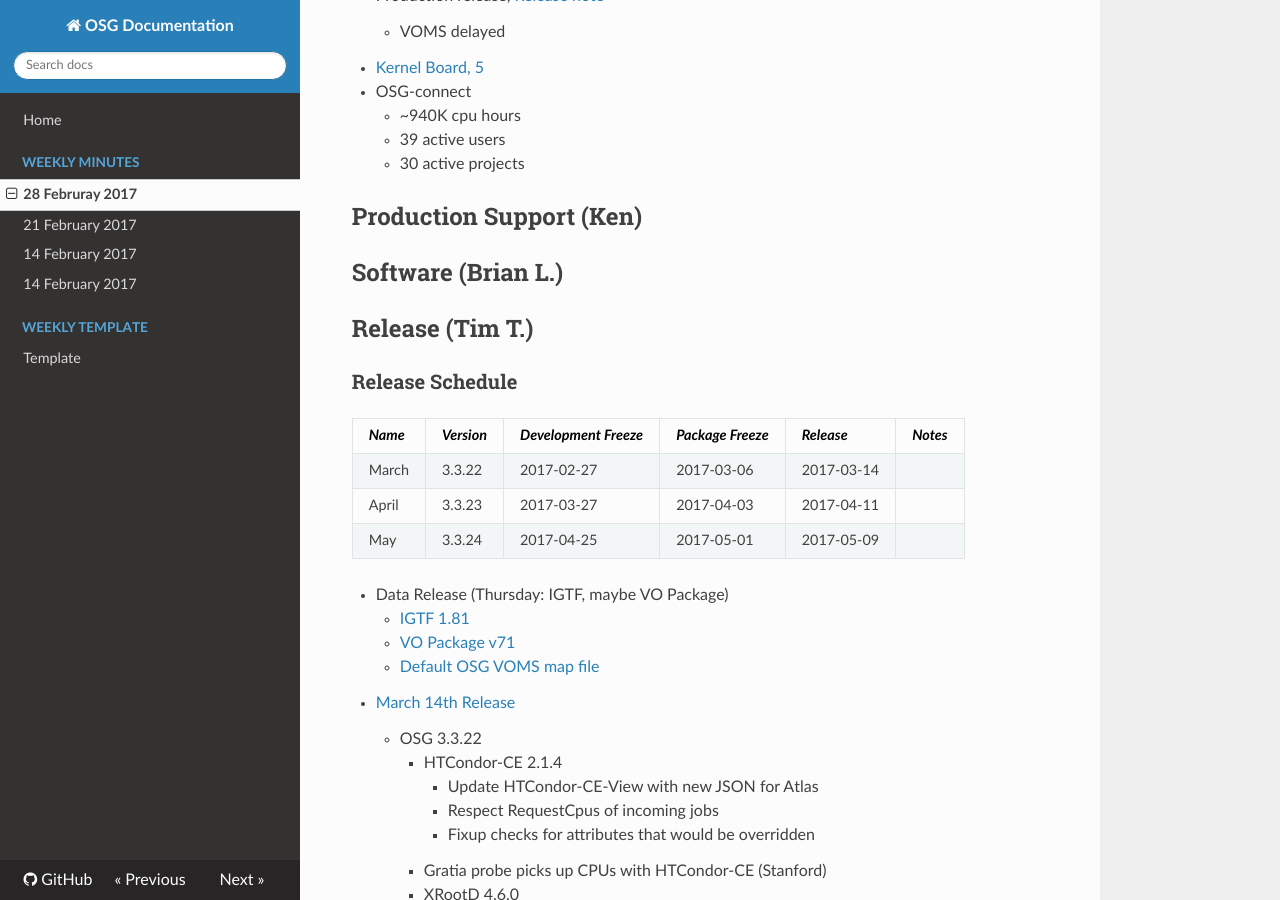
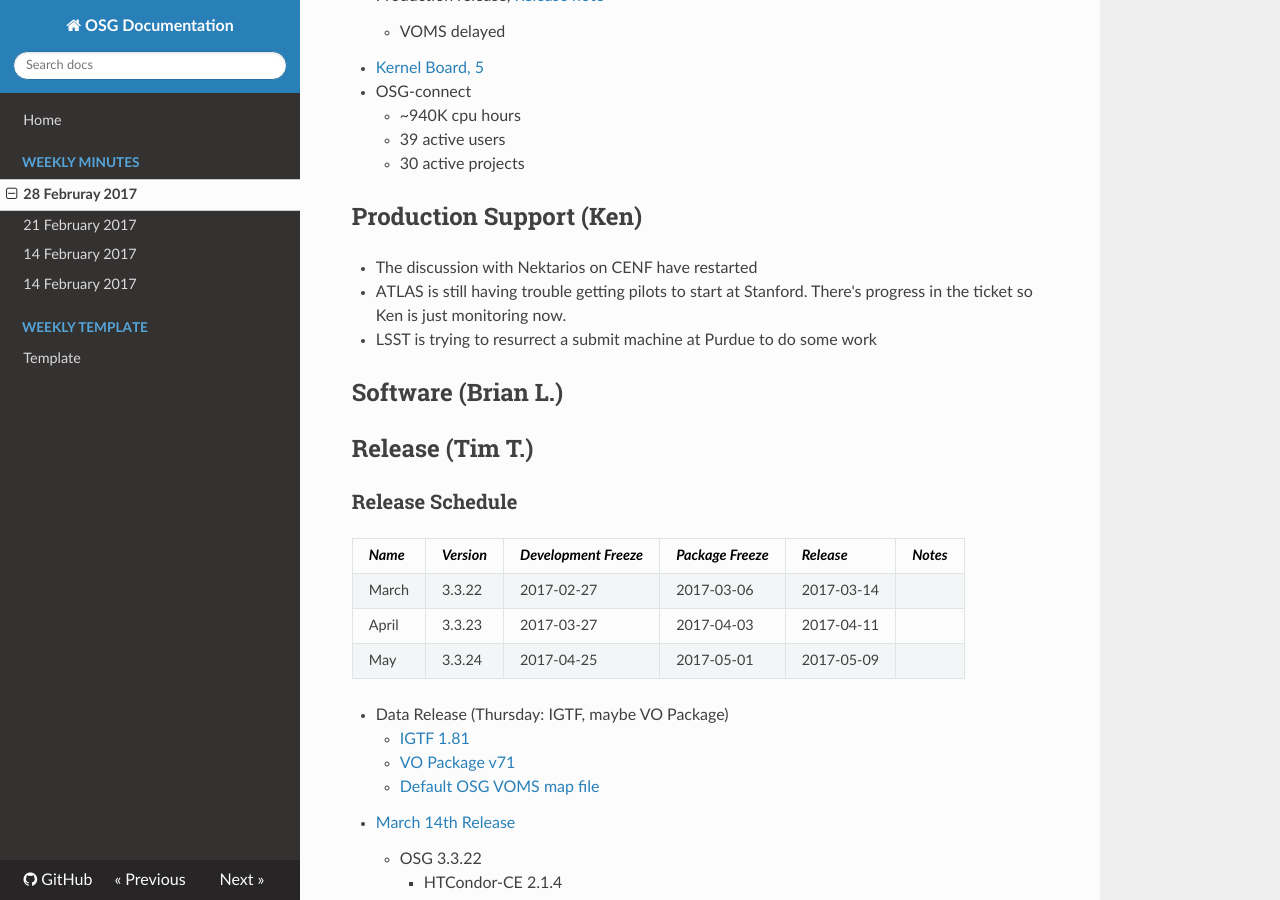
Before and after one commit to zsshah/production, an MkDocs documentation site: the page built from docs/WeeklyMinutes/28Feb2017.md, in a window 1280 px wide and 900 px high, scrolled down 2715 px. Built offline with MkDocs 1.6.1, drawn with Linux system fonts in a browser that asks for light colours; nearby versions of some CDN libraries; old or Windows-style settings are respelled for this version of MkDocs.

Commit message:
Update 28Feb2017.md

```diff
--- a/docs/WeeklyMinutes/28Feb2017.md
+++ b/docs/WeeklyMinutes/28Feb2017.md
@@ -52,6 +52,9 @@
       * 30 active projects
 
 ## Production Support (Ken)
+   * The discussion with Nektarios on CENF have restarted
+   * ATLAS is still having trouble getting pilots to start at Stanford. There's progress in the ticket so Ken is just monitoring now.
+   * LSST is trying to resurrect a submit machine at Purdue to do some work
 
 ## Software (Brian L.)
 
```
